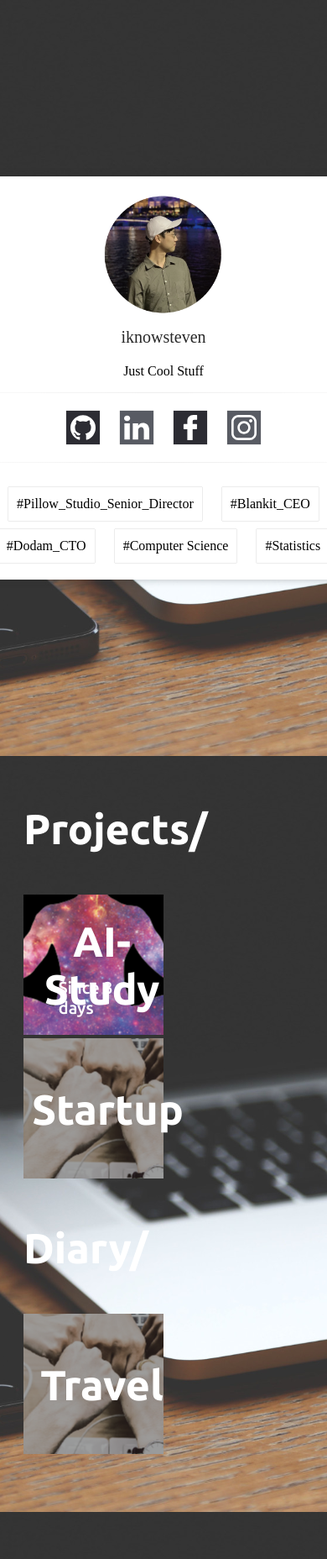
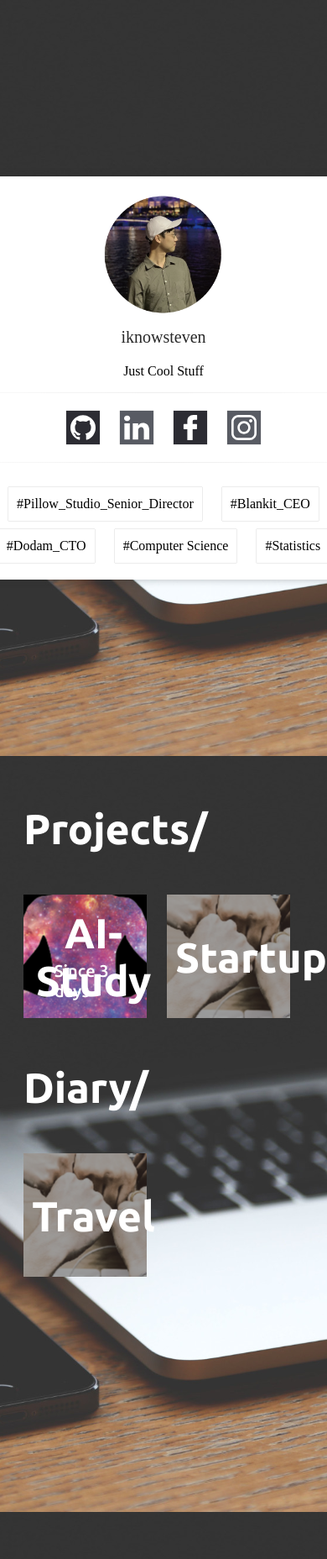
Before and after one commit to iknowSteven/iknowSteven.github.io, a Jekyll site: the page built from index.md, in a window 390 px wide. Shown: the whole page at 84% size. Built offline with Jekyll 4.4.1, drawn with Linux system fonts in a browser that asks for light colours; our own code applies the rules of GitHub Pages for plain Markdown files.

Commit message:
no message

```diff
--- a/assets/css/countdown.css
+++ b/assets/css/countdown.css
@@ -48,8 +48,8 @@
 
 @media ( max-width: 890px ) {
     .countdown_container_white {
-        width: calc(50vw - 28px);
-        height: calc(50vw - 28px);
+        width: calc(50vw - 48px);
+        height: calc(50vw - 48px);
     }
 }
 
```
